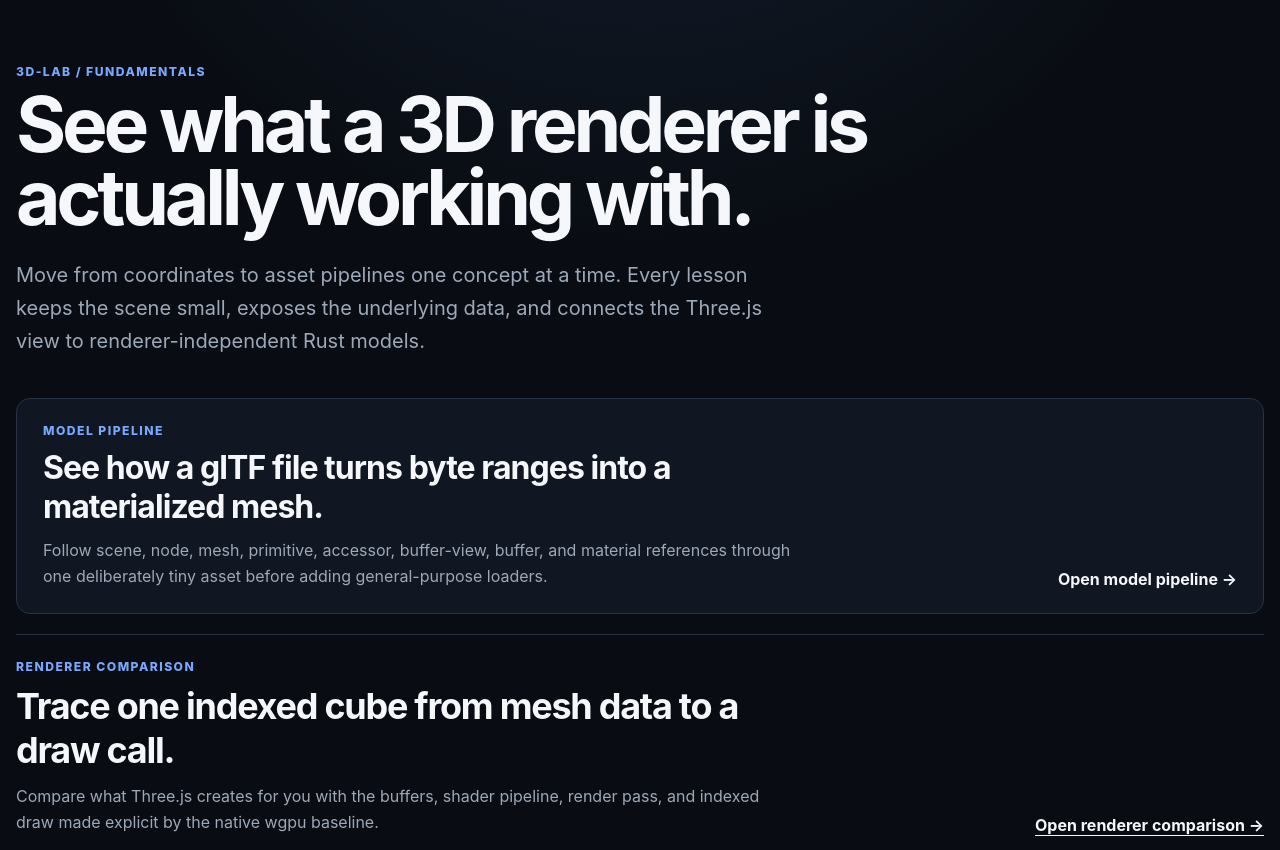
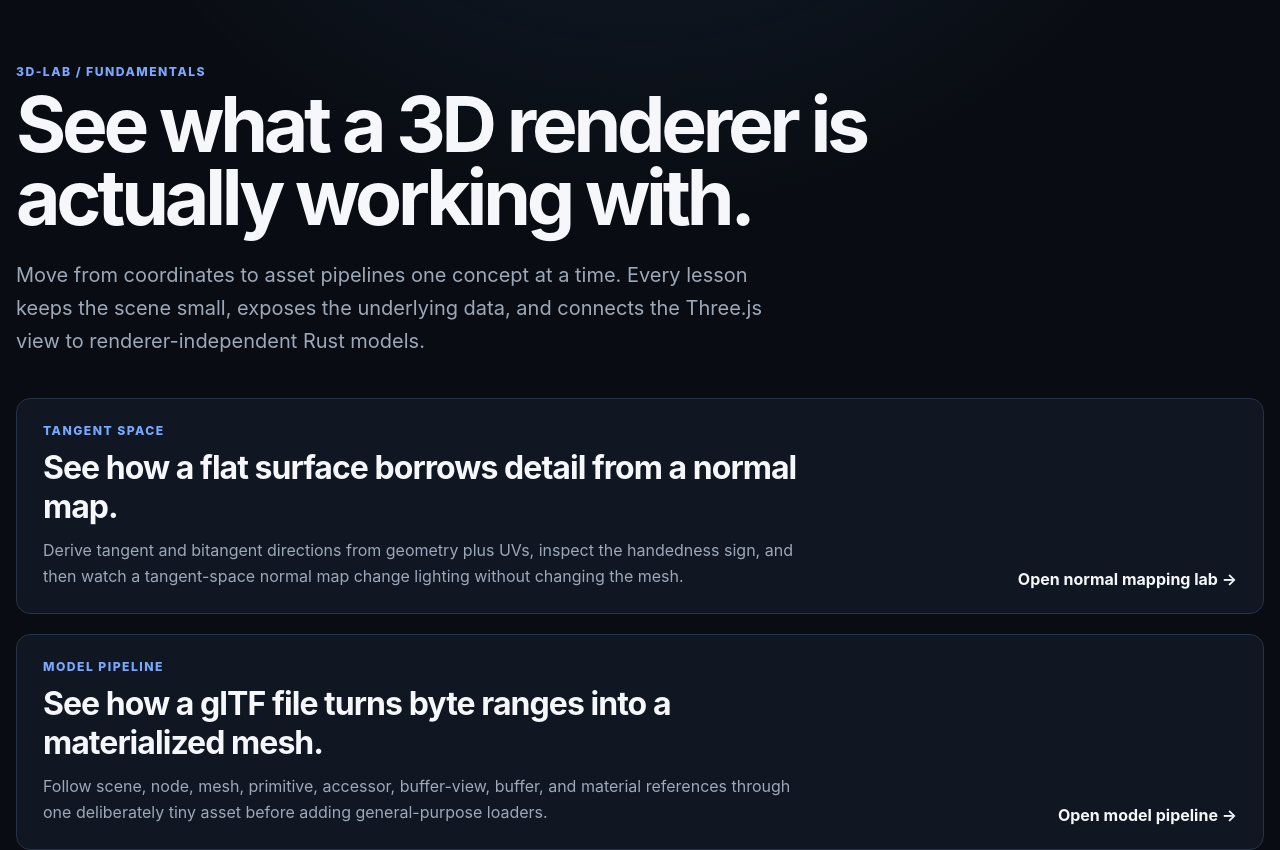
Before and after one commit to moritzbrantner/3d-lab, a Next.js app in the folder web/: page / in a window 1280 px wide. Shown: the top 850 px of the page. Built offline with nearby package versions, Linux system fonts and the light colour scheme.

Commit message:
feat: surface tangent-space lesson

```diff
--- a/web/app/page.tsx
+++ b/web/app/page.tsx
@@ -1,4 +1,5 @@
 import { ModelPipelineTeaser } from "@/components/model-pipeline-teaser";
+import { NormalMappingTeaser } from "@/components/normal-mapping-teaser";
 import { RendererComparisonTeaser } from "@/components/renderer-comparison-teaser";
 import { SkeletalAnimationTeaser } from "@/components/skeletal-animation-teaser";
 import { ThreeLab } from "@/components/three-lab";
@@ -14,6 +15,7 @@ export default function Home() {
           exposes the underlying data, and connects the Three.js view to renderer-independent Rust models.
         </p>
       </header>
+      <NormalMappingTeaser />
       <ModelPipelineTeaser />
       <RendererComparisonTeaser />
       <SkeletalAnimationTeaser />
```
